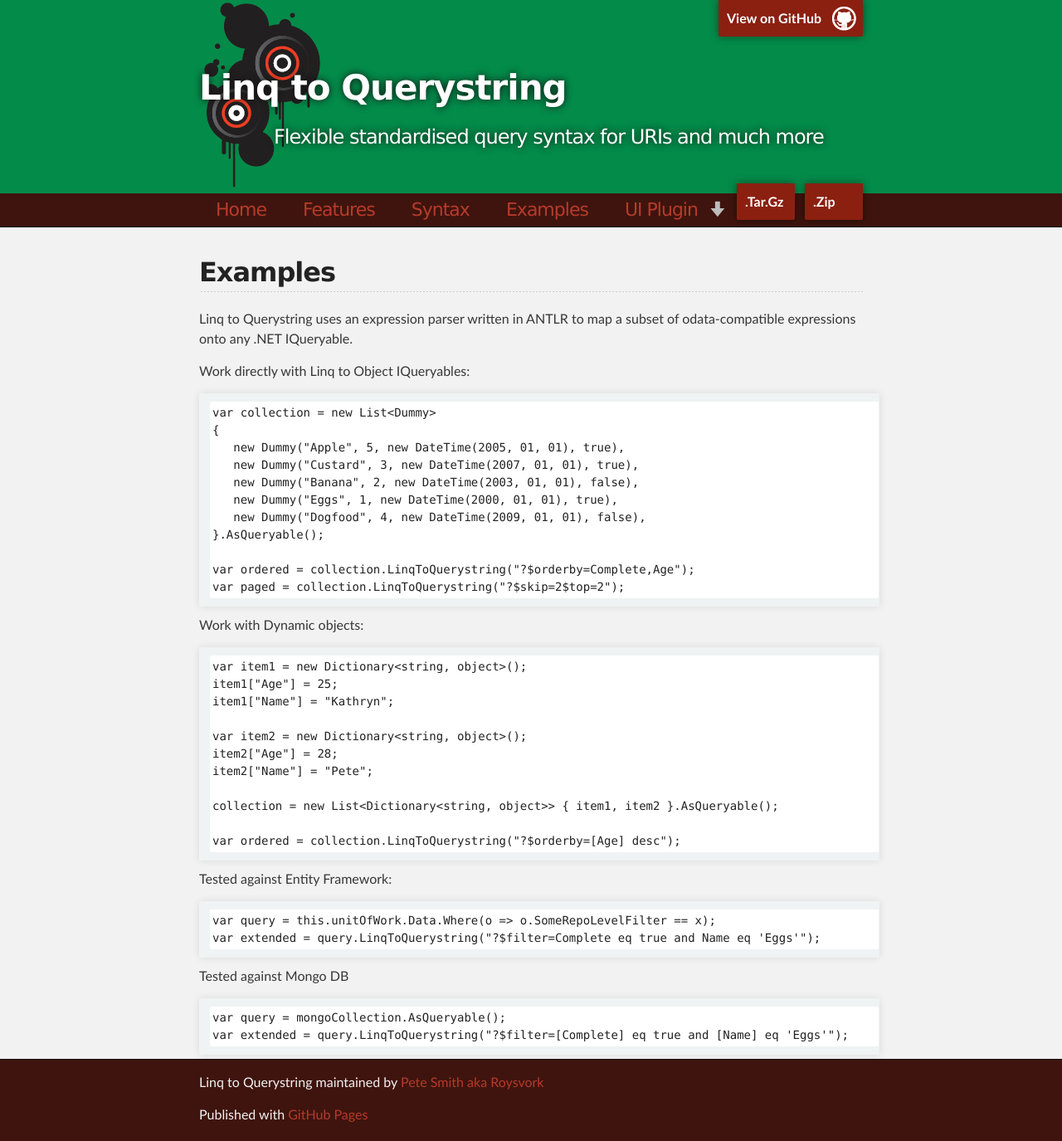
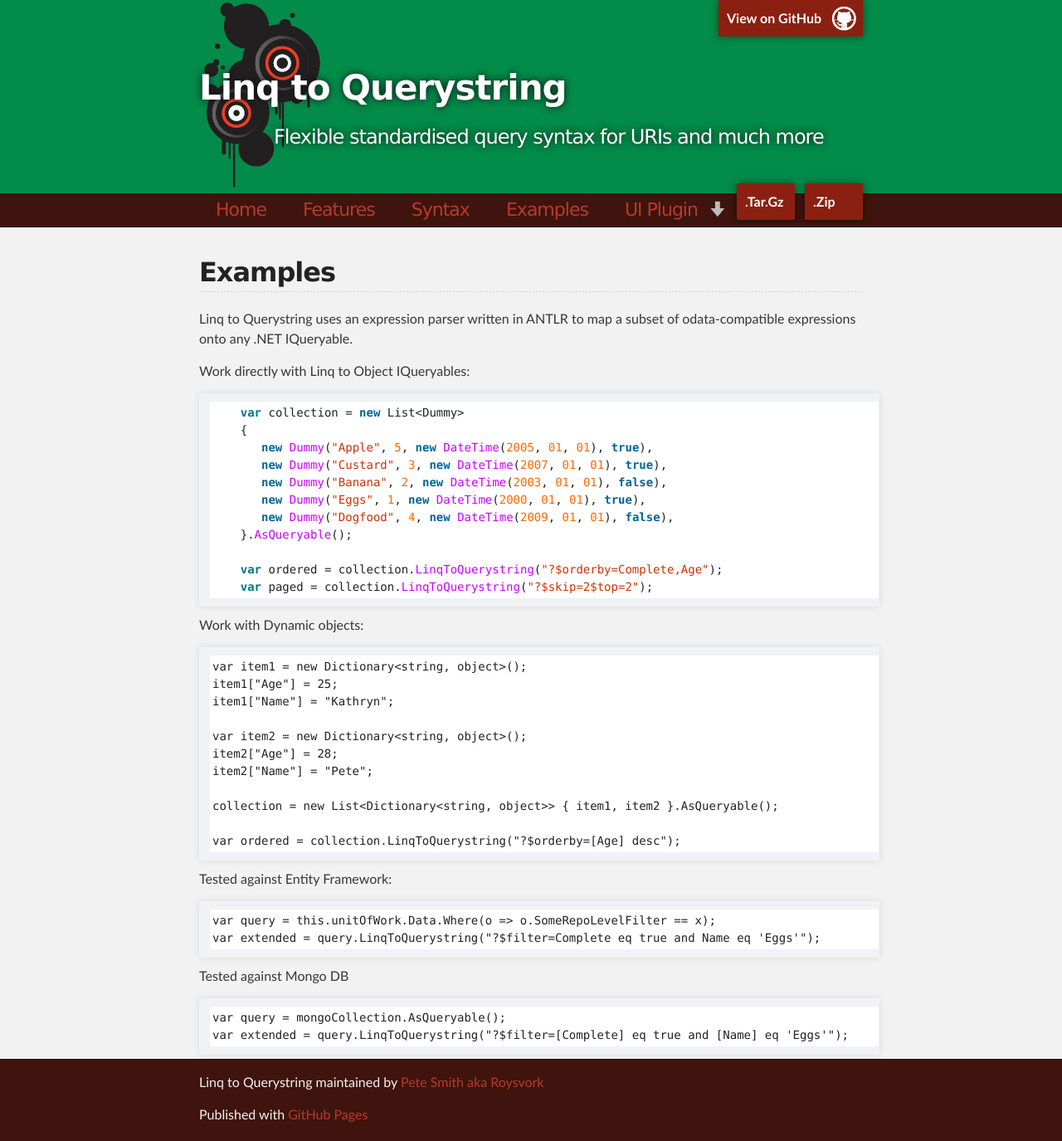
Before and after one commit to beyond-code-github/LinqToQuerystring, a Jekyll site: the page built from examples.markdown, in a window 1280 px wide. Shown: the whole page at 83% size. Built offline with Jekyll 4.4.1, drawn with Linux system fonts in a browser that asks for light colours; Markdown is read by kramdown in place of the engine named in the settings.

Commit message:
Trial code syntax highlighting

```diff
--- a/examples.markdown
+++ b/examples.markdown
@@ -7,7 +7,7 @@ title:  Examples
 Linq to Querystring uses an expression parser written in ANTLR to map a subset of odata-compatible expressions onto any .NET IQueryable.
 
 Work directly with Linq to Object IQueryables:
-
+~~~ c#
     var collection = new List<Dummy>
     {
        new Dummy("Apple", 5, new DateTime(2005, 01, 01), true),
@@ -19,7 +19,7 @@ Work directly with Linq to Object IQueryables:
 
     var ordered = collection.LinqToQuerystring("?$orderby=Complete,Age");
     var paged = collection.LinqToQuerystring("?$skip=2$top=2");
-
+~~~
 Work with Dynamic objects:
 
     var item1 = new Dictionary<string, object>();
```
